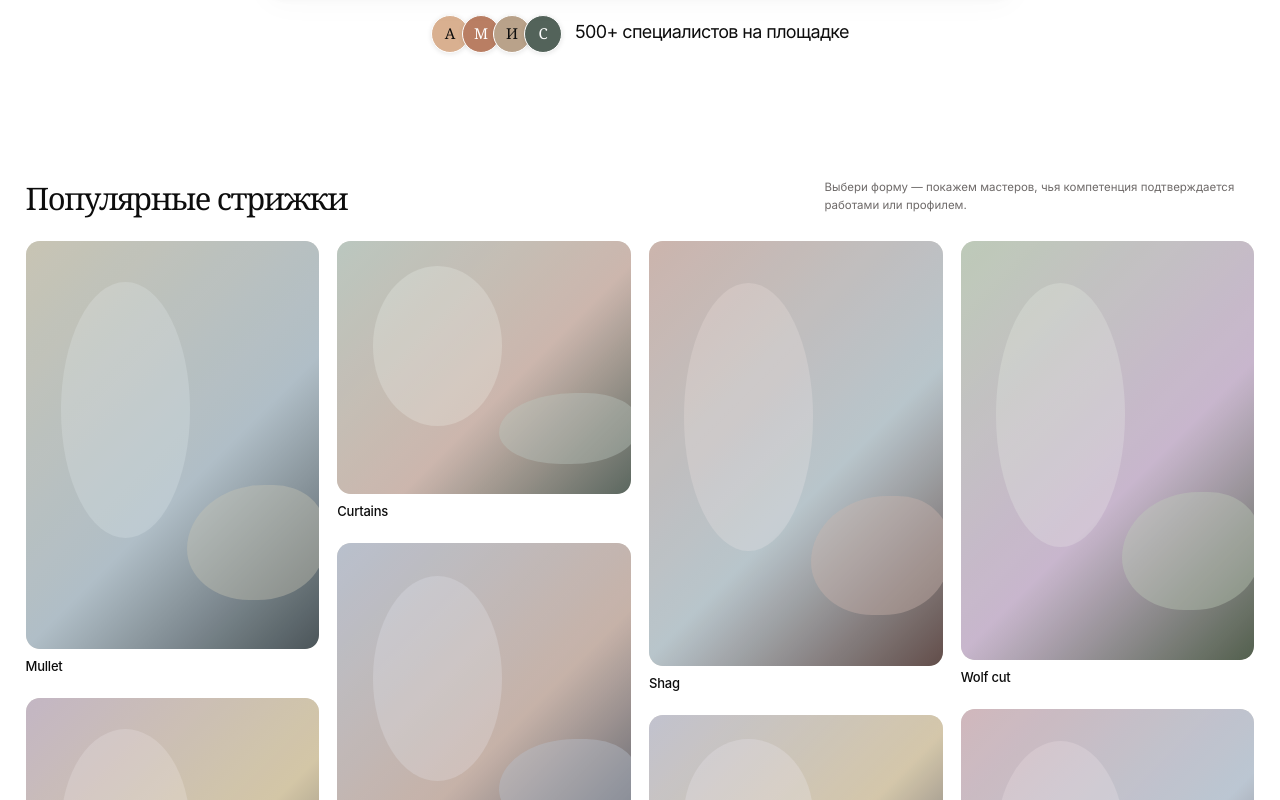
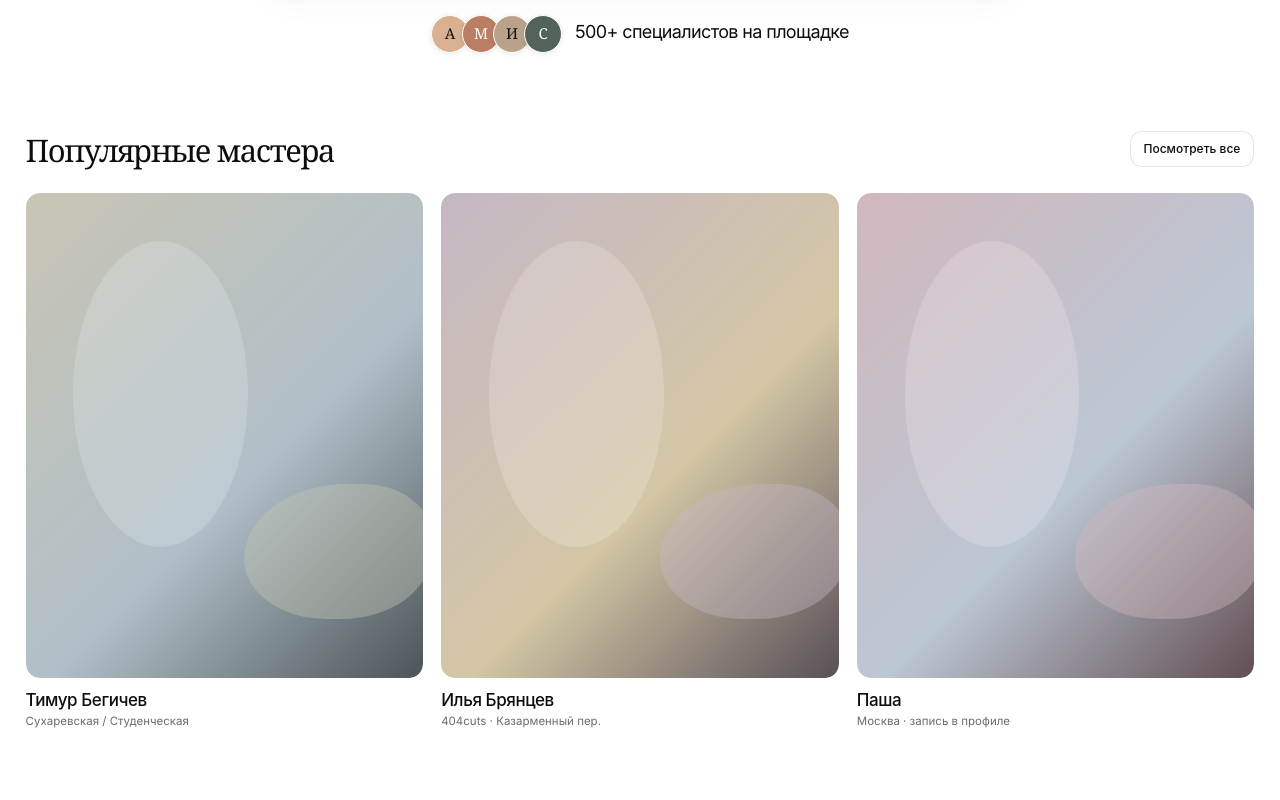
Before and after one commit to dizkron-ux/srez, a React (Vite) app: page / in a window 1280 px wide. Shown: the part 360-1160 px from the top of the page. Built offline with nearby package versions, Linux system fonts and the light colour scheme.

Commit message:
Update Storybook component system

```diff
--- a/src/app/App.tsx
+++ b/src/app/App.tsx
@@ -1,6 +1,7 @@
 import { useMemo, useState } from 'react';
 import { CatalogPage } from '../pages/CatalogPage';
 import { FavouritesPage } from '../pages/FavouritesPage';
+import { HaircutsPage } from '../pages/HaircutsPage';
 import { HomePage } from '../pages/HomePage';
 import { LookPage } from '../pages/LookPage';
 import { MasterPage } from '../pages/MasterPage';
@@ -36,12 +37,13 @@ export function App() {
 
   const page = useMemo(() => {
     switch(state.screen) {
+      case 'Haircuts': return <HaircutsPage state={state} setState={setState} go={go} />;
       case 'Look': return <LookPage state={state} go={go} />;
       case 'Catalog': return <CatalogPage state={state} setState={setState} go={go} onSave={onSave} />;
       case 'Master': return <MasterPage state={state} go={go} onSave={onSave} />;
       case 'Work': return <WorkPage state={state} go={go} />;
       case 'Favourites': return <FavouritesPage state={state} go={go} onSave={onSave} />;
-      default: return <HomePage state={state} setState={setState} go={go} toast={toast} />;
+      default: return <HomePage state={state} setState={setState} go={go} toast={toast} onSave={onSave} />;
     }
   }, [state]);
 
--- a/src/components/Header/Header.tsx
+++ b/src/components/Header/Header.tsx
@@ -11,7 +11,7 @@ type Props = {
 
 export function Header({ screen, saved, go, selectedLook = null }: Props) {
   const [query, setQuery] = useState('');
-  const haircutsActive = ['Home', 'Look'].includes(screen);
+  const haircutsActive = ['Haircuts', 'Look'].includes(screen);
   const mastersActive = ['Catalog', 'Master', 'Work'].includes(screen);
   const favouritesActive = screen === 'Favourites';
 
@@ -32,7 +32,7 @@ export function Header({ screen, saved, go, selectedLook = null }: Props) {
               type="button"
               className={haircutsActive ? 'is-active' : ''}
               aria-current={haircutsActive ? 'page' : undefined}
-              onClick={() => go('Home')}
+              onClick={() => go('Haircuts')}
             >
               Стрижки
             </button>
--- a/src/components/MasterCard/MasterCard.tsx
+++ b/src/components/MasterCard/MasterCard.tsx
@@ -1,3 +1,4 @@
+import { useState } from 'react';
 import type { Master, Screen } from '../../types';
 import { Media } from '../Media/Media';
 import { SaveButton } from '../SaveButton/SaveButton';
@@ -7,21 +8,57 @@ type Props = {
   saved: boolean;
   onSave: () => void;
   go: (screen: Screen) => void;
+  mediaMode?: 'collage' | 'photo';
 };
 
-export function MasterCard({ master, saved, onSave, go }: Props) {
+export function MasterCard({ master, saved, onSave, go, mediaMode = 'collage' }: Props) {
+  const [activeMedia, setActiveMedia] = useState(0);
+  const isPhotoMode = mediaMode === 'photo';
+
+  const selectMediaFromPointer = (event: React.PointerEvent<HTMLDivElement>) => {
+    if (!isPhotoMode || master.media.length < 2) return;
+    const bounds = event.currentTarget.getBoundingClientRect();
+    const progress = Math.min(0.999, Math.max(0, (event.clientX - bounds.left) / bounds.width));
+    setActiveMedia(Math.floor(progress * master.media.length));
+  };
+
+  const openMaster = (event: React.MouseEvent<HTMLDivElement>) => {
+    if (event.target instanceof Element && event.target.closest('button')) return;
+    go('Master');
+  };
+
+  const textBlock = (
+    <div className="srez-master-card__body">
+      <div className="srez-master-card__head">
+        <div><button type="button" className="srez-master-card__name" onClick={() => go('Master')}>{master.name}</button><div className="srez-master-card__meta">{master.place}</div></div>
+        {!isPhotoMode ? <SaveButton saved={saved} onClick={onSave} /> : null}
+      </div>
+    </div>
+  );
+
   return (
     <article className="srez-master-card">
-      <button type="button" className="srez-master-card__visual" aria-label={`Открыть работу мастера ${master.name}`} onClick={() => go('Work')}>
-        <div className="cosmos-collage">{master.media.slice(0,4).map((index, i) => <Media index={index} ratioOverride={1} key={`${index}-${i}`} />)}</div>
-      </button>
-      <div className="srez-master-card__body">
-        <div className="srez-master-card__head">
-          <div><button type="button" className="srez-master-card__name" onClick={() => go('Master')}>{master.name}</button><div className="srez-master-card__meta">{master.place}</div></div>
-          <SaveButton saved={saved} onClick={onSave} />
+      {!isPhotoMode ? textBlock : null}
+      {isPhotoMode ? (
+        <div
+          className="srez-master-card__visual srez-master-card__visual--photo"
+          role="button"
+          tabIndex={0}
+          aria-label={`Открыть профиль мастера ${master.name}`}
+          onClick={openMaster}
+          onKeyDown={event => { if (event.key === 'Enter' || event.key === ' ') go('Master'); }}
+          onPointerMove={selectMediaFromPointer}
+          onPointerLeave={() => setActiveMedia(0)}
+        >
+          <Media index={master.media[activeMedia]} ratioOverride={0.82} />
+          <span className="srez-master-card__photo-save"><SaveButton saved={saved} onClick={onSave} /></span>
         </div>
-        <div className="srez-proto-note">Изображения выше — иллюстративные плейсхолдеры, не работы мастера.</div>
-      </div>
+      ) : (
+        <button type="button" className="srez-master-card__visual" aria-label={`Открыть профиль мастера ${master.name}`} onClick={() => go('Master')}>
+          <div className="cosmos-collage">{master.media.slice(0,4).map((index, i) => <Media index={index} ratioOverride={1} key={`${index}-${i}`} />)}</div>
+        </button>
+      )}
+      {isPhotoMode ? textBlock : null}
     </article>
   );
 }
--- /dev/null
+++ b/src/pages/HaircutsPage.tsx
@@ -0,0 +1,41 @@
+import { LOOKS } from '../data/looks';
+import { Header } from '../components/Header/Header';
+import { LookCard } from '../components/LookCard/LookCard';
+import type { AppState, Screen } from '../types';
+
+type Props = {
+  state: AppState;
+  setState: React.Dispatch<React.SetStateAction<AppState>>;
+  go: (screen: Screen) => void;
+};
+
+const FEED = Array.from({ length: 32 }, (_, index) => ({
+  look: LOOKS[index % LOOKS.length],
+  index,
+}));
+
+export function HaircutsPage({ state, setState, go }: Props) {
+  const onOpen = (feedIndex: number) => {
+    const item = FEED[feedIndex];
+    setState(current => ({ ...current, selectedLookId: item.look.id, focus: item.look.id === 'mullet', screen: 'Look' }));
+    window.scrollTo(0, 0);
+  };
+
+  return (
+    <div className="srez-app">
+      <Header screen={state.screen} saved={state.saved} go={go} />
+      <main className="srez-shell">
+        <section className="srez-section srez-haircuts-page">
+          <div className="srez-section-title">
+            <div><h1>Стрижки</h1></div>
+          </div>
+          <div className="cosmos-masonry srez-look-masonry">
+            {FEED.map(({ look }, feedIndex) => (
+              <LookCard look={look} index={LOOKS.indexOf(look)} onOpen={() => onOpen(feedIndex)} key={`${look.id}-${feedIndex}`} />
+            ))}
+          </div>
+        </section>
+      </main>
+    </div>
+  );
+}
--- a/src/pages/HomePage.tsx
+++ b/src/pages/HomePage.tsx
@@ -1,10 +1,12 @@
 import { useState } from 'react';
 import { LOOKS } from '../data/looks';
+import { MASTERS } from '../data/masters';
 import { Button } from '../components/Button/Button';
 import { CityModal } from '../components/CityModal/CityModal';
 import { CatalogSearch } from '../components/CatalogSearch/CatalogSearch';
 import { Header } from '../components/Header/Header';
 import { LookCard } from '../components/LookCard/LookCard';
+import { MasterCard } from '../components/MasterCard/MasterCard';
 import { RegionSelector } from '../components/RegionSelector/RegionSelector';
 import type { AppState, Screen } from '../types';
 
@@ -13,11 +15,12 @@ type Props = {
   setState: React.Dispatch<React.SetStateAction<AppState>>;
   go: (screen: Screen) => void;
   toast: (message: string) => void;
+  onSave?: () => void;
 };
 
-export function HomePage({ state, setState, go, toast }: Props) {
+export function HomePage({ state, setState, go, toast, onSave = () => {} }: Props) {
   const [query, setQuery] = useState('');
-  const shown = state.showAll ? LOOKS : LOOKS.slice(0,8);
+  const shown = LOOKS.slice(0,4);
   const submitSearch = () => {
     go('Catalog');
     if (document.activeElement instanceof HTMLElement) document.activeElement.blur();
@@ -48,10 +51,15 @@ export function HomePage({ state, setState, go, toast }: Props) {
             <span className="srez-hero-proof__label">500+ специалистов на площадке</span>
           </div>
         </section>
+        <section className="srez-section srez-home-masters">
+          <div className="srez-section-title"><div><h2>Популярные мастера</h2></div><Button variant="secondary" onClick={() => go('Catalog')}>Посмотреть все</Button></div>
+          <div className="srez-master-grid srez-home-masters__grid">
+            {MASTERS.slice(0, 3).map(master => <MasterCard master={master} saved={state.saved} onSave={onSave} go={go} mediaMode="photo" key={master.name} />)}
+          </div>
+        </section>
         <section className="srez-section">
-          <div className="srez-section-title"><div><h2>Популярные стрижки</h2></div><p>Выбери форму — покажем мастеров, чья компетенция подтверждается работами или профилем.</p></div>
+          <div className="srez-section-title"><div><h2>Популярные стрижки</h2></div><Button variant="secondary" onClick={() => go('Catalog')}>Посмотреть все</Button></div>
           <div className="srez-look-wrap"><div className="cosmos-masonry srez-look-masonry">{shown.map(look => <LookCard look={look} index={LOOKS.indexOf(look)} onOpen={onOpen} key={look.id} />)}</div></div>
-          <div className="srez-show-more"><Button variant="secondary" onClick={() => setState(s => ({...s, showAll:!s.showAll}))}>{state.showAll ? 'Показать меньше' : 'Показать ещё'}</Button></div>
         </section>
       </main>
       <CityModal open={state.city} close={() => setState(s => ({...s, city:false}))} save={() => { toast('Город сохранён для исследования'); setState(s => ({...s, city:false})); }} />
--- a/src/styles/qa-fixes.css
+++ b/src/styles/qa-fixes.css
@@ -58,7 +58,63 @@
   min-height: 38px;
 }
 
+.srez-home-masters {
+  padding-top: 0;
+}
+
+.srez-haircuts-page .srez-section-title h1 {
+  margin: 0;
+  font-family: var(--display);
+  font-size: clamp(48px, 6vw, 72px);
+  line-height: .95;
+  letter-spacing: -.055em;
+  font-weight: 350;
+}
+
+.srez-home-masters__grid {
+  grid-template-columns: repeat(3, minmax(0, 1fr));
+  gap: 30px 18px;
+}
+
+.srez-master-card__visual--photo {
+  position: relative;
+  border-radius: 14px;
+}
+
+.srez-master-card__visual--photo > .preview-media {
+  width: 100%;
+  border-radius: 14px;
+  filter: saturate(.82);
+  transition: opacity .16s var(--ease);
+}
+
+.srez-master-card__photo-save {
+  position: absolute;
+  top: 10px;
+  right: 10px;
+  z-index: 2;
+  opacity: 0;
+  transform: translateY(-3px);
+  transition: opacity .16s var(--ease), transform .16s var(--ease);
+}
+
+.srez-master-card__visual--photo:hover .srez-master-card__photo-save,
+.srez-master-card__visual--photo:focus-visible .srez-master-card__photo-save {
+  opacity: 1;
+  transform: none;
+}
+
+@media (max-width: 900px) {
+  .srez-home-masters__grid {
+    grid-template-columns: repeat(2, minmax(0, 1fr));
+  }
+}
+
 @media (max-width: 700px) {
+  .srez-home-masters__grid {
+    grid-template-columns: 1fr;
+  }
+
   .srez-hero-proof {
     gap: 10px;
   }
--- a/src/types.ts
+++ b/src/types.ts
@@ -1,4 +1,4 @@
-export type Screen = 'Home' | 'Look' | 'Catalog' | 'Master' | 'Work' | 'Photo' | 'Favourites';
+export type Screen = 'Home' | 'Haircuts' | 'Look' | 'Catalog' | 'Master' | 'Work' | 'Photo' | 'Favourites';
 
 export type Look = {
   id: string;
```
Also changed, not shown: 2 other files (tests, documents, lock files or other folders).
